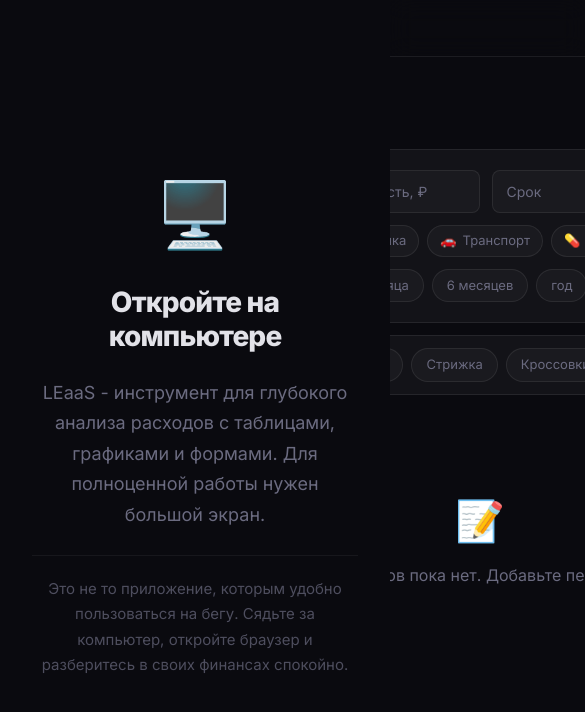
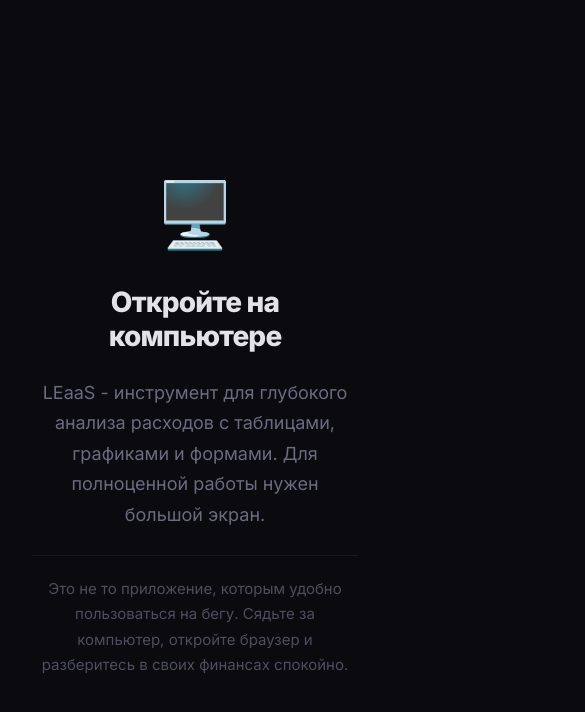
Before and after one commit to WarLikeLaux/leaas, a React (Vite) app: page / in a window 390 px wide. Shown: the top 712 px of the page, 585 px wide, since content can reach past the window. Built offline with nearby package versions, Linux system fonts and the light colour scheme.

Commit message:
#2 - fixed mobile blocker: moved media query after layout styles to fix cascade override

```diff
--- a/src/index.css
+++ b/src/index.css
@@ -85,20 +85,6 @@
   opacity: 0.7;
   border-top: 1px solid var(--color-border);
   padding-top: 1.25rem;
-}
-
-@media (max-width: 959px) {
-  body {
-    overflow: hidden;
-  }
-
-  .mobile-blocker {
-    display: flex;
-  }
-
-  .layout {
-    display: none;
-  }
 }
 
 .layout {
@@ -613,3 +599,17 @@
   background: rgba(231, 76, 60, 0.1);
   border-color: var(--color-danger);
 }
+
+@media (max-width: 959px) {
+  body {
+    overflow: hidden;
+  }
+
+  .mobile-blocker {
+    display: flex;
+  }
+
+  .layout {
+    display: none;
+  }
+}
```
